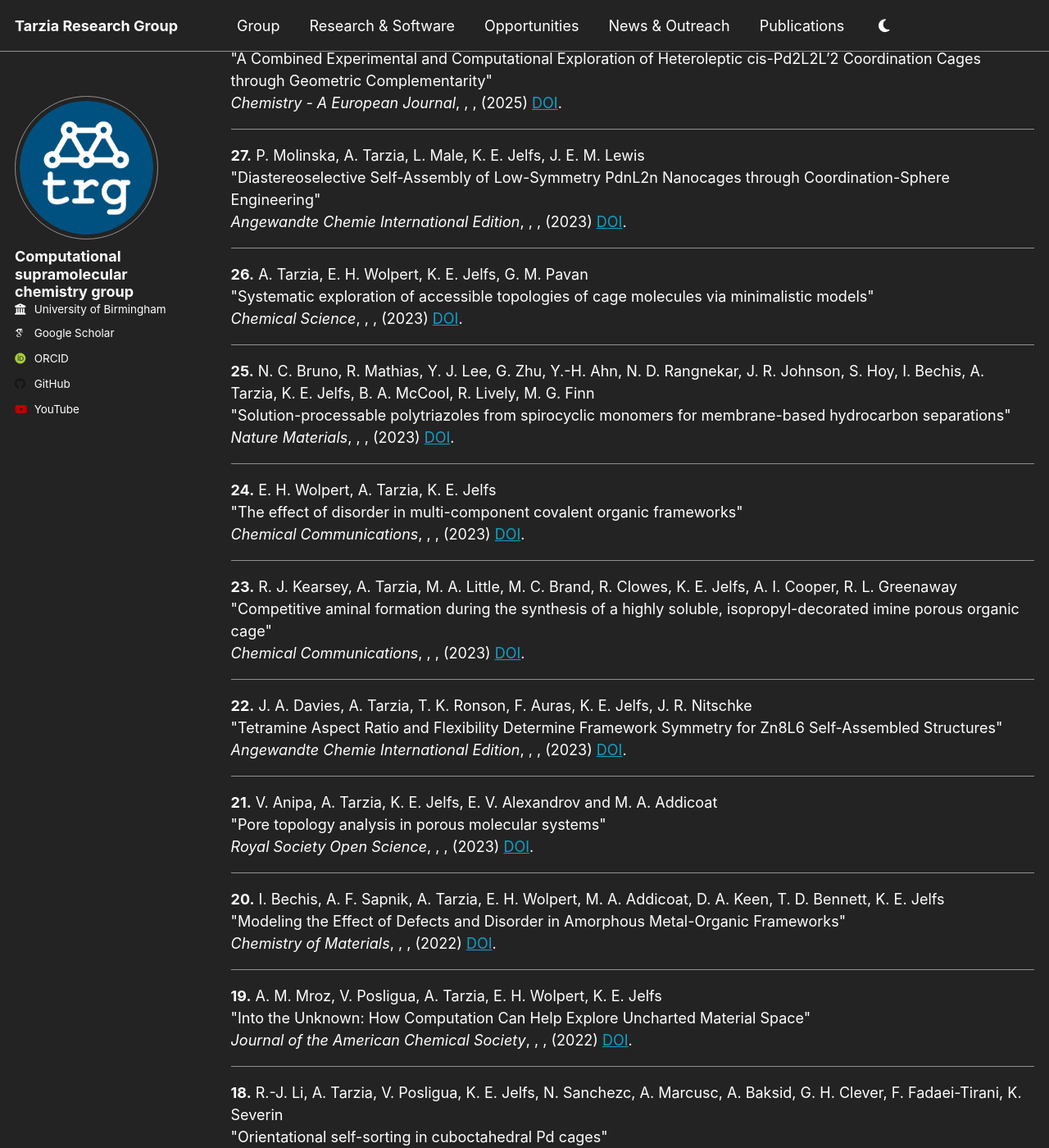
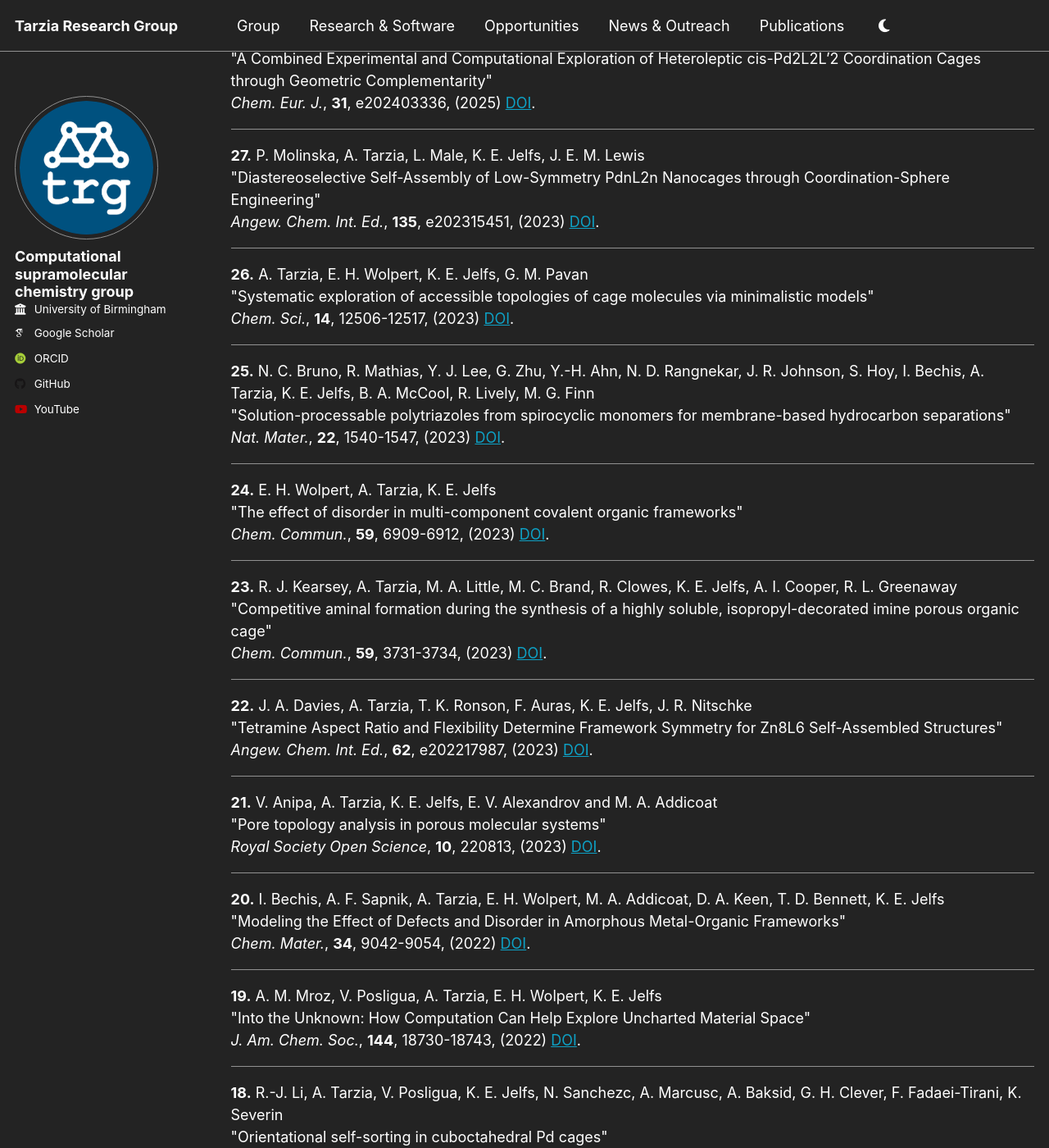
Before and after one commit to TarziaResearchGroup/TarziaResearchGroup.github.io, a Jekyll site: the page built from _pages/publications.html, in a window 1280 px wide and 1400 px high, scrolled down 1157 px. Shown: the whole window at 82% size. Built offline with Jekyll 4.4.1, drawn with Linux system fonts in a browser that asks for light colours; some web fonts are replaced; a script that is not in the unit is left out; some of the changed text lies outside the part shown.

Commit message:
Update publications.yml

```diff
--- a/_data/publications.yml
+++ b/_data/publications.yml
@@ -3,191 +3,277 @@
   journal: Nature Synthesis
   date: 2026
   url: https://www.nature.com/articles/s44160-026-01115-3
-  volume: XX
-  pages: XX-XX
+  volume:
+  pages:
 
 - title: Unbiased Structure Prediction of Sophisticated Cage Structures
   authors: A. Tarzia, G. M. Pavan
-  journal: Angewandte Chemie International Edition
+  journal: Angew. Chem. Int. Ed.
   date: 2026
   url: https://onlinelibrary.wiley.com/doi/10.1002/anie.9267462
+  volume: 65
+  pages: e9267462
 
 - title: "dynsight: An open Python platform for simulation and experimental trajectory data analysis"
   authors: S. Martino, M. Becchi, A. Tarzia, D. Rapetti, C. Lionello, G. M. Pavan
-  journal: Journal of Chemical Physics
+  journal: J. Chem. Phys.
   date: 2026
   url: https://doi.org/10.1063/5.0309974
+  volume: 164
+  pages: 084114
 
 - title: Adjacent backbone interactions control self-sorting of chiral heteroleptic Pd3A2B4 isosceles triangles and Pd4A4C4 pseudo-tetrahedra
   authors: E. Benchimol, J. Tessarolo, A. Tarzia, H. Lee, A. Jouaiti, M. W. Hosseini, G. M. Pavan, G. H. Clever
   journal: Chem
   date: 2025
   url: https://doi.org/10.1016/j.chempr.2025.102780
+  volume: 12
+  pages: 102780
 
 - title: A Combined Experimental and Computational Exploration of Heteroleptic cis-Pd2L2L’2 Coordination Cages through Geometric Complementarity
   authors: A. Tarzia, W. Shan, V. H. Posligua, C. Cox, L. Male, B. Egleston, R. L. Greenaway, K. E. Jelfs, J. E. M. Lewis
-  journal: Chemistry - A European Journal
+  journal: Chem. Eur. J.
   date: 2025
   url: https://chemistry-europe.onlinelibrary.wiley.com/doi/10.1002/chem.202403336
+  volume: 31
+  pages: e202403336
 
 - title: Diastereoselective Self-Assembly of Low-Symmetry PdnL2n Nanocages through Coordination-Sphere Engineering
   authors: P. Molinska, A. Tarzia, L. Male, K. E. Jelfs, J. E. M. Lewis
-  journal: Angewandte Chemie International Edition
+  journal: Angew. Chem. Int. Ed.
   date: 2023
   url: https://onlinelibrary.wiley.com/doi/abs/10.1002/ange.202315451
+  volume: 135
+  pages: e202315451
 
 - title: Systematic exploration of accessible topologies of cage molecules via minimalistic models
   authors: A. Tarzia, E. H. Wolpert, K. E. Jelfs, G. M. Pavan
-  journal: Chemical Science
+  journal: Chem. Sci.
   date: 2023
   url: https://pubs.rsc.org/en/content/articlehtml/2023/sc/d3sc03991a
+  volume: 14
+  pages: 12506-12517
 
 - title: Solution-processable polytriazoles from spirocyclic monomers for membrane-based hydrocarbon separations
   authors: N. C. Bruno, R. Mathias, Y. J. Lee, G. Zhu, Y.-H. Ahn, N. D. Rangnekar, J. R. Johnson, S. Hoy, I. Bechis, A. Tarzia, K. E. Jelfs, B. A. McCool, R. Lively, M. G. Finn
-  journal: Nature Materials
+  journal: Nat. Mater.
   date: 2023
   url: https://www.nature.com/articles/s41563-023-01682-2
+  volume: 22
+  pages: 1540-1547
+
 
 - title: The effect of disorder in multi-component covalent organic frameworks
   authors: E. H. Wolpert, A. Tarzia, K. E. Jelfs
-  journal: Chemical Communications
+  journal: Chem. Commun.
   date: 2023
   url: https://pubs.rsc.org/en/content/articlehtml/2023/cc/d3cc01111a
+  volume: 59
+  pages: 6909-6912
+
 
 - title: Competitive aminal formation during the synthesis of a highly soluble, isopropyl-decorated imine porous organic cage
   authors: R. J. Kearsey, A. Tarzia, M. A. Little, M. C. Brand, R. Clowes, K. E. Jelfs, A. I. Cooper, R. L. Greenaway
-  journal: Chemical Communications
+  journal: Chem. Commun.
   date: 2023
   url: https://pubs.rsc.org/en/content/articlehtml/2023/cc/d3cc00072a
+  volume: 59
+  pages: 3731-3734
+
 
 - title: Tetramine Aspect Ratio and Flexibility Determine Framework Symmetry for Zn8L6 Self-Assembled Structures
   authors: J. A. Davies, A. Tarzia, T. K. Ronson, F. Auras, K. E. Jelfs, J. R. Nitschke
-  journal: Angewandte Chemie International Edition
+  journal: Angew. Chem. Int. Ed.
   date: 2023
   url: https://doi.org/10.1002/anie.202217987
+  volume: 62
+  pages: e202217987
+
 
 - title: Pore topology analysis in porous molecular systems
   authors: V. Anipa, A. Tarzia, K. E. Jelfs, E. V. Alexandrov and M. A. Addicoat
   journal: Royal Society Open Science
   date: 2023
   url: https://royalsocietypublishing.org/doi/10.1098/rsos.220813#d1e3197
+  volume: 10
+  pages: 220813
+
 
 - title: Modeling the Effect of Defects and Disorder in Amorphous Metal-Organic Frameworks
   authors: I. Bechis, A. F. Sapnik, A. Tarzia, E. H. Wolpert, M. A. Addicoat, D. A. Keen, T. D. Bennett, K. E. Jelfs
-  journal: Chemistry of Materials
+  journal: Chem. Mater.
   date: 2022
   url: https://pubs.acs.org/doi/full/10.1021/acs.chemmater.2c01528
+  volume: 34
+  pages: 9042-9054
+
 
 - title: 'Into the Unknown: How Computation Can Help Explore Uncharted Material Space'
   authors: A. M. Mroz, V. Posligua, A. Tarzia, E. H. Wolpert, K. E. Jelfs
-  journal: Journal of the American Chemical Society
+  journal: J. Am. Chem. Soc.
   date: 2022
   url: https://pubs.acs.org/doi/full/10.1021/jacs.2c06833
+  volume: 144
+  pages: 18730-18743
+
 
 - title: Orientational self-sorting in cuboctahedral Pd cages
   authors: R.-J. Li, A. Tarzia, V. Posligua, K. E. Jelfs, N. Sanchezc, A. Marcusc, A. Baksid, G. H. Clever, F. Fadaei-Tirani, K. Severin
-  journal: Chemical Science
+  journal: Chem. Sci.
   date: 2022
   url: https://pubs.rsc.org/en/content/articlehtml/2022/sc/d2sc03856k
+  volume: 13
+  pages: 11912-11917
+
 
 - title: Water Sorption Controls Extreme Single-Crystal-to-Single Crystal Molecular Reorganization in Hydrogen Bonded Organic Frameworks
   authors: S. A. Boer, L. Conte, A. Tarzia, M. T. Huxley, M. G. Gardiner, D. R. T. Appadoo, C. Ennis, C. J. Doonan, C. Richardson, N. G. White
-  journal: Chemistry - A European Journal
+  journal: Chem. Eur. J.
   date: 2022
   url: https://doi.org/10.1002/chem.202201929
+  volume: 28
+  pages: e202201929
+
 
 - title: Unlocking the computational design of metal–organic cages
   authors: A. Tarzia, K. E. Jelfs
-  journal: Chemical Communications
+  journal: Chem. Commun.
   date: 2022
   url: https://doi.org/10.1039/D2CC00532H
+  volume: 58
+  pages: 3717-3730
+
 
 - title: Modular Type III Porous Liquids Based on Porous Organic Cage Microparticles
   authors: A. Kai, B. D. Egleston, A. Tarzia, R. Clowes, M. E. Briggs, K. E. Jelfs, A. I. Cooper, R. L. Greenaway
-  journal: Advanced Functional Materials
+  journal: Adv. Funct. Mater.
   date: 2021
   url: https://doi.org/10.1002/adfm.202106116
+  volume: 31
+  pages: 2106116
+
 
 - title: High-throughput Computational Evaluation of Low Symmetry Pd2L4 Cages to Aid in System Design
   authors: A. Tarzia, J. E. M. Lewis, and K. E. Jelfs
-  journal: Angewandte Chemie International Edition
+  journal: Angew. Chem. Int. Ed.
   date: 2021
   url: https://doi.org/10.1002/anie.202106721
+  volume: 60
+  pages: 20879-20887
+
 
 - title: Sterics and Hydrogen Bonding Control Stereochemistry and Self-Sorting in BINOL-Based Assemblies
   authors: Y.-Q. Zou, D. Zhang, T. K. Ronson, A. Tarzia, Z. Lu, K. E. Jelfs, and J. R. Nitschke
-  journal: Journal of the American Chemical Society
+  journal: J. Am. Chem. Soc.
   date: 2021
   url: https://doi.org/10.1021/jacs.1c05172
+  volume: 143
+  pages: 9009-9015
+
 
 - title: "stk: An Extendable Python Framework for Automated Molecular and Supramolecular Structure Assembly and Discover"
   authors: L. Turcani, A. Tarzia, F. Szczypiński, and K. E. Jelfs
-  journal: Journal of Chemical Physics
+  journal: J. Chem. Phys.
   date: 2021
   url: https://doi.org/10.1063/5.0049708
+  volume: 154
+  pages: 214102
+
 
 - title: N-Aryl–linked Spirocyclic Polymers for Membrane Separations of Complex Hydrocarbon Mixtures
   authors: K. A. Thompson, R. Mathias, D. Kim, J. Kim, N. Rangnekar, J. R. Johnson, S. J. Hoy, I. Bechis, A. Tarzia, K. E. Jelfs, B. A. McCool, A. G. Livingston, R. P. Lively, and M. G. Finn
   journal: Science
   date: 2020
   url: https://www.science.org/doi/full/10.1126/science.aba9806
+  volume: 369
+  pages: 310-315
+
 
 - title: Conformational Control of Pd2L4 Assemblies with Unsymmetrical Ligands
   authors: J. E. M. Lewis, A. Tarzia, A. J. P. White, and K. E. Jelfs
-  journal: Chemical Science
+  journal: Chem. Sci.
   date: 2020
   url: https://pubs.rsc.org/az/content/articlehtml/2020/sc/c9sc05534g
+  volume: 11
+  pages: 677-683
+
 
 - title: "Molecular Tectonics: A Node‐and‐Linker Building Block Approach to a Family of Hydrogen‐Bonded Frameworks"
   authors: S. A. Boer, M. Morshedi, A. Tarzia, C. J. Doonan, and N. G. White
-  journal: Chemistry - A European Journal
+  journal: Chem. Eur. J.
   date: 2019
   url: https://chemistry-europe.onlinelibrary.wiley.com/doi/abs/10.1002/chem.201902117
+  volume: 25
+  pages: 10006-10012
+
 
 - title: Enhanced Activity of Enzymes Encapsulated in Hydrophilic Metal--Organic Frameworks
   authors: W. Liang, H. Xu, F. Carraro, N. K. Maddigan, Q. Li, S. G. Bell, D. M. Huang, A. Tarzia, M. B. Solomon, H. Amenitsch, L. Vaccari, C. J. Sumby, P. Falcaro, and C. J. Doonan
-  journal: Journal of the American Chemical Society
+  journal: J. Am. Chem. Soc.
   date: 2019
   url: https://pubs.acs.org/doi/abs/10.1021/jacs.8b10302
+  volume: 141
+  pages: 2348-2355
+
 
 - title: Carbohydrates@MOFs
   authors: E. Astria, M. Thonhofer, R. Ricco, W. Liang, A. Chemelli, A. Tarzia, K. Alt, C. E. Hagemeyer, J. Rattenberger, H. Schroettner, T. Wrodnigg, H. Amenitsch, D. M. Huang, C. J. Doonan, and P. Falcaro
-  journal: Materials Horizons
+  journal: Mater. Horiz.
   date: 2019
   url: https://pubs.rsc.org/fa/content/articlehtml/2019/mh/c8mh01611a
+  volume: 6
+  pages: 969–977
+
 
 - title: High-Throughput Screening of Metal--Organic Frameworks for Macroscale Heteroepitaxial Alignment
   authors: A. Tarzia, M. Takahashi, P. Falcaro, A. W. Thornton, C. J. Doonan, and D. M. Huang
-  journal: ACS Applied Materials & Interfaces
+  journal: ACS Appl. Mater. Interfaces
   date: 2018
   url: https://pubs.acs.org/doi/abs/10.1021/acsami.8b14756
+  volume: 10
+  pages: 40938-40950
+
 
 - title: Protein Surface Functionalisation as a General Strategy for Facilitating Biomimetic Mineralisation of ZIF-8
   authors: N. Maddigan, A. Tarzia, D. M. Huang, C. J. Sumby, S. G Bell, P. Falcaro, and C. J. Doonan
-  journal: Chemical Science
+  journal: Chem. Sci.
   date: 2018
   url: https://pubs.rsc.org/hy/content/articlehtml/2018/sc/c8sc00825f
+  volume: 9
+  pages: 4217-4223
+
 
 - title: Synthesis, Isomerisation and Biological Properties of Mononuclear Ruthenium Complexes Containing the Bis[4(4'-methyl-2,2'-bipyridyl)]-1,7-heptane Ligand
   authors: B. Sun, H. M. Southam, J. A. Butler, R. K. Poole, A. Burgun, A. Tarzia, R. F. Keene, and J. G Collins
-  journal: Dalton Transactions
+  journal: Dalton Trans.
   date: 2018
   url: https://pubs.rsc.org/en/content/articlehtml/2018/dt/c7dt04595f
+  volume: 47
+  pages: 2422-2434
+
 
 - title: Molecular Insight into Assembly Mechanisms of Porous Aromatic Frameworks
   authors: A. Tarzia, A. W. Thornton, C. J. Doonan, and D. M. Huang
-  journal: The Journal of Physical Chemistry C
+  journal: J. Phys. Chem. C
   date: 2017
   url: https://pubs.acs.org/doi/abs/10.1021/acs.jpcc.7b04860
+  volume: 121
+  pages: 16381-16392
+
 
 - title: "Supramolecular Anion Recognition in Water: Synthesis of Hydrogen-bonded Supramolecular Frameworks"
   authors: M. Morshedi, M. Thomas, A. Tarzia, C. J. Doonan, and N. G. White
-  journal: Chemical Science
+  journal: Chem. Sci.
   date: 2017
   url: https://pubs.rsc.org/no/content/articlehtml/2017/sc/c7sc00201g
+  volume: 8
+  pages: 3019-3025
+
 
 - title: Site-specific Metal and Ligand Substitutions in a Microporous Mn2+-based Metal-organic Framework
   authors: M. Huxley, C. J. Coghlan, A. Burgun, A. Tarzia, K. Sumida, C. J. Sumby, and C. J. Doonan
-  journal: Dalton Transactions
+  journal: Dalton Trans.
   date: 2016
   url: https://doi.org/10.1039/C5DT05023E
+  volume: 45
+  pages: 4431-4438
```
